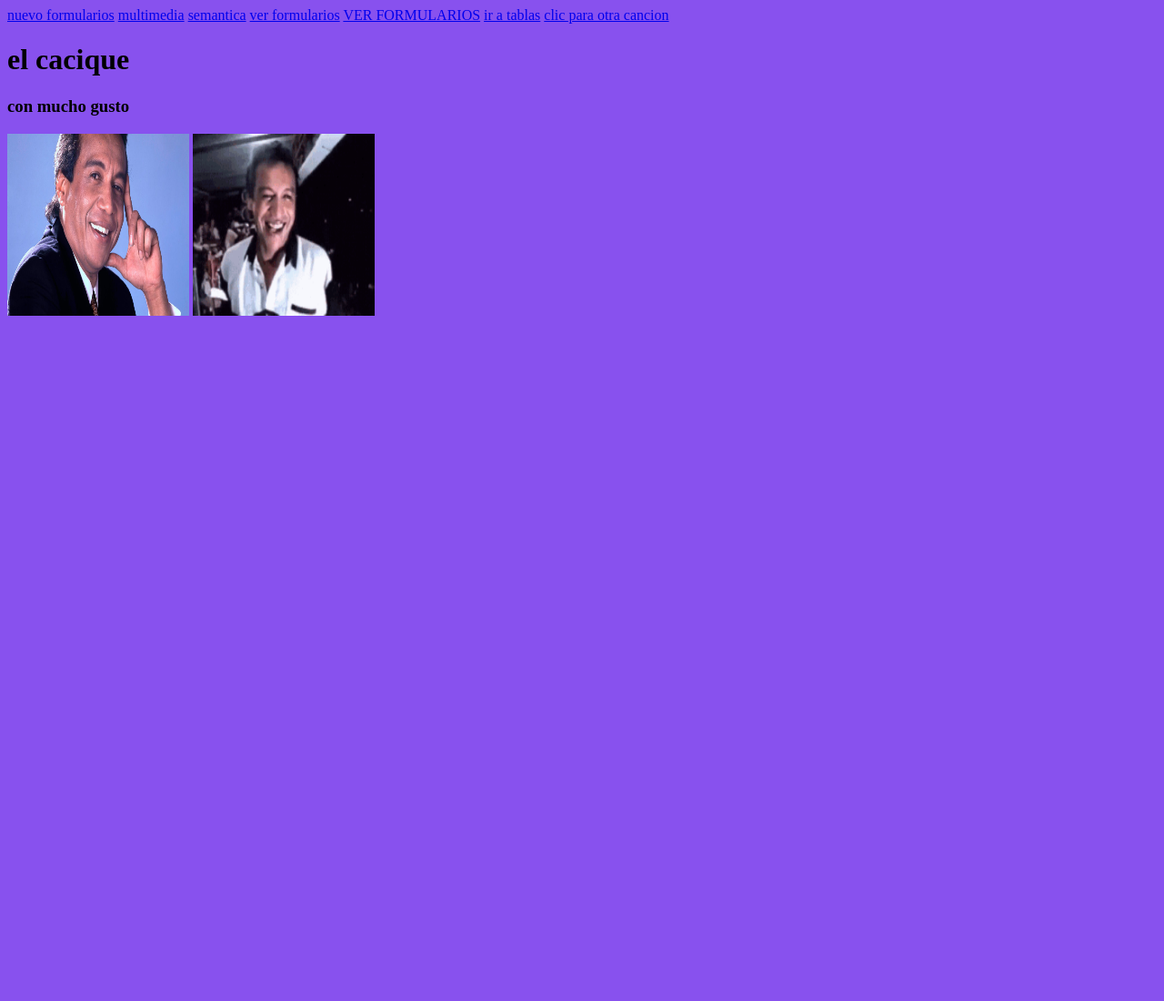
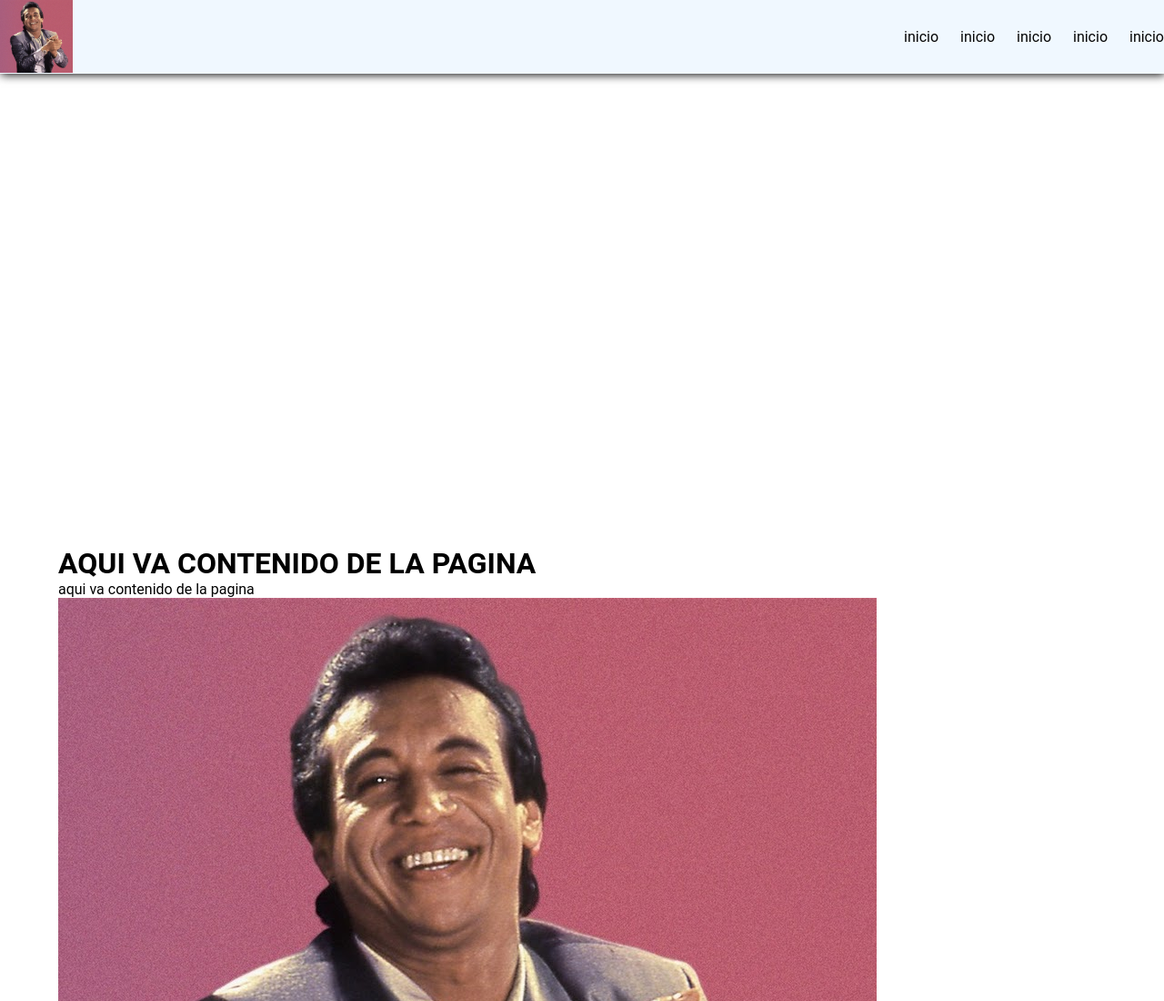
Before and after one commit to josephjamid/curriculum, a plain HTML site: page index.html in a window 1280 px wide. Shown: the top 1100 px of the page at 91% size. Before the commit the page ends 800 px from the top, so only its background shows below. Drawn offline with Linux system fonts and the light colour scheme.

Commit message:
modificaciones

```diff
--- a/css/style.css
+++ b/css/style.css
@@ -1,20 +1,55 @@
-body{background-color: rgb(136, 81, 238);
+*{
+    margin: 0%; /*distancia entre elementos*/
+    padding: 0%; /*distancia interna*/
 }
-img{
-    width: 200px; /*ancho de la imagen*/
-    height: 200px; /*alto de la imagen*/
+    body{
+        font-family: 'roboto';sans-serif;
+    }
+    .contenedor{
+        width: 90%;
+        max-width: 1500%;
+        margin: auto;
     }
 
-tr:hover{
+    nav{
+        width: 100%;
+        height: 80px;
         background-color: aliceblue;
+        border-bottom: 1px solid transparent;
+        box-shadow: 1px 1px 10px 0 rgb(0, 0, 0);
+        position: fixed;
+        top:0;
+        z-index: 100;
     }
-input{
-    border-radius: 5px;
-    border: 3px solid blue;
+    .nav{
+        display: flex;
+        justify-content: space-between;
+        height: 80px;
+        width: 100%;
+        align-items: center;
+        padding: 0 40 px;
+
     }
-.tipoinput{
-    background-color: rgb(233, 225, 225);
+    .nav .logo{
+        height: 80px;
     }
-#nombrepersona {
-    height: 50px;
+    .nav .logo img{
+        height: 100%;
     }
+    .nav .enlaces_header a{
+        color: rgb(5, 5, 5);
+        text-decoration: none;
+        margin-left: 20px;
+
+    }
+    .contenido_header{
+        width: 100%;
+        height: 600px;
+        display: flex;
+        justify-content: center;
+        align-items: center;
+    }
+    .contenido_header > img{
+        height: 100px;
+        width: 100px;
+    }
--- a/index.html
+++ b/index.html
@@ -5,21 +5,38 @@
     <meta charset="UTF-8">
     <meta http-equiv="X-UA-Compatible" content="IE=edge">
     <meta name="viewport" content="width=device-width, initial-scale=1.0">
-    <title>Document</title>
+    <title>curriculum joseph</title>
+    <link rel="icon" href="img/dioemdes pequeño.jpg" type="image/png">
     <link rel="stylesheet" href="css/style.css">
 </head>
 <body>
-    <a href="html/validacion.html">nuevo formularios</a>
-    <a href="html/multimedia.html">multimedia</a>
-    <a href="html/semantica.html">semantica</a>
-    <a href="html/newform.html">ver formularios</a>
-    <a href="html/form.html">VER FORMULARIOS</a>
-    <a href="html/tablas.html">ir a tablas</a>
-    <a href="html/subpagina.html" target="_blank">clic para otra cancion</a>
-    <h1>el cacique</h1>
-    <h3>con mucho gusto</h3>
-    <img src="img/diome.jpg" alt="">
-    <img src="img/diomedez-lengua-diomedez.gif" alt="">
-    <script src="js/myjs.js"></script>
+    <header>
+        <nav>
+            <section class="contenedor nav">
+             <div class="logo">
+                <img src="img/dioemdes pequeño.jpg" alt="logo empresa">
+             </div>
+             <div class="enlaces_header">
+                <a href="">inicio</a>
+                <a href="">inicio</a>
+                <a href="">inicio</a>
+                <a href="">inicio</a>
+                <a href="">inicio</a>
+                </div>
+            </section>
+        </nav>
+        <!-- <menu></menu> -->
+        <div class="contenedor">
+            <section class="contenido_header">
+            </section class="textos_hearder">
+
+                <h1>AQUI VA CONTENIDO DE LA PAGINA</h1>
+                <p>aqui va contenido de la pagina</p>
+                <section>
+                <img src="img/dioemdes pequeño.jpg" alt="">
+                </section>
+        </div>
+        <!-- contenedor -->
+    </header>
 </body>
 </html>
```
Also changed, not shown: img/dioemdes pequeño.jpg (renamed from img/channels4_profile.jpg). Lines whose indentation alone changed are shown as unchanged.
